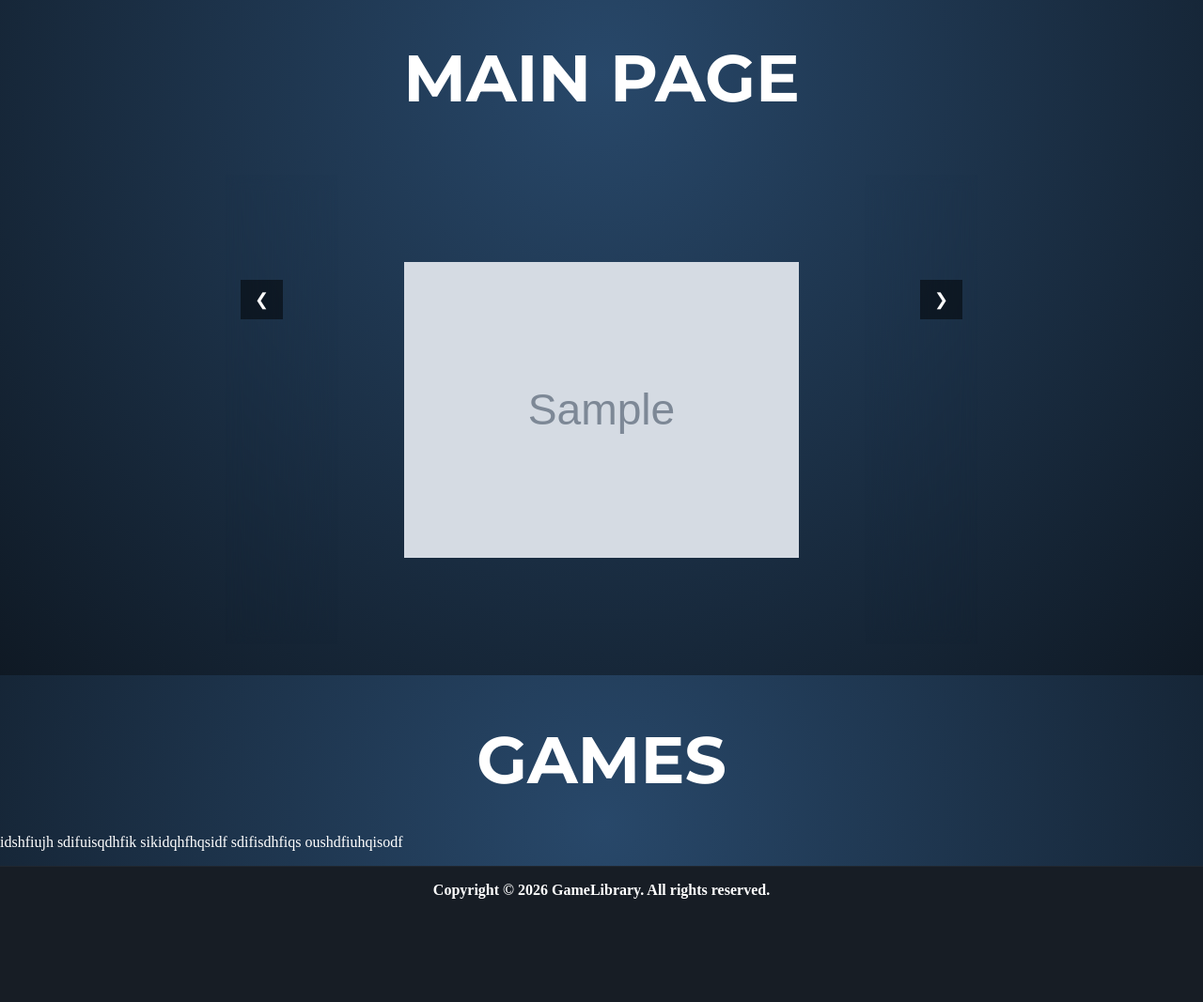
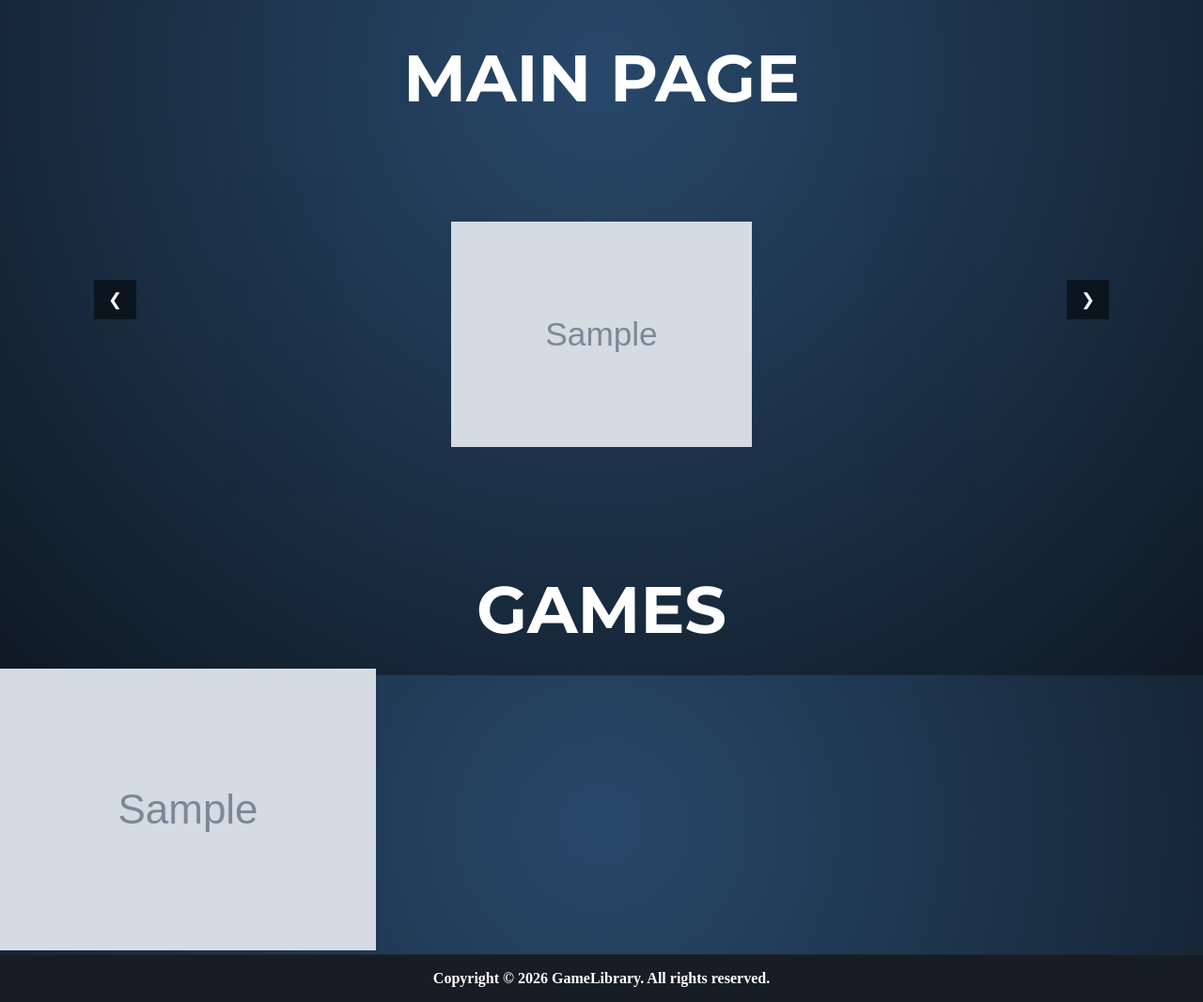
Before and after one commit to maferrier07/ProjetWeb_GameLibrairy, a Node server app: template views/index.hbs in a window 1280 px wide. Shown: the part 81-1148 px from the top of the page at 94% size. Before the commit the page ends 1038 px from the top, so only its background shows below. Run offline with Node 20, Linux system fonts and the light colour scheme; the template is opened without the code that fills it: most values are stand-ins (such as "Sample title", 1, 10 or a date in 2020); grey boxes marked "Sample" are stand-in pictures; some libraries are stand-ins or nearby versions; some web fonts are replaced.

Commit message:
change design

```diff
--- a/public/css/global.css
+++ b/public/css/global.css
@@ -9,10 +9,17 @@ html {
 body {
     color: white;
     background-image: radial-gradient(circle at 50% 20%, rgb(40, 72, 106), rgb(15, 25, 36));
+    background-repeat: no-repeat;
+    background-attachment: fixed;
     margin: 0px;
     display: flex;
     flex-direction: column;
-    min-height: 100vh;
+    min-height: 100%;
+}
+
+a {
+    color:#fff;
+    text-decoration: none;
 }
 
 /* HEADER */
@@ -99,7 +106,7 @@ h2 {
 .slider_img {
     position: relative;
     flex: 1;
-    height: 500px;
+    height: 340px;
     overflow: hidden;
 }
 
@@ -133,10 +140,10 @@ h2 {
     position: absolute;
     top: 50%;
     left: 50%;
-    width: 420px;
-    height: 420px;
+    width: 320px;
+    height: 320px;
     object-fit: contain;
-    transition: transform 0.5s ease, opacity 0.5s ease, filter 0.3s ease;
+    transition: transform 0.5s ease, opacity 0.12s ease, filter 0.3s ease;
     transform: translate(-50%, -50%);
     opacity: 0;
     pointer-events: none;
@@ -151,7 +158,7 @@ h2 {
 
 .slide.current:hover {
     transform: translate(-50%, -50%) scale(1.05);
-    filter: brightness(0.3);
+    filter: brightness(0.2);
 }
 
 .gameTitle {
@@ -160,7 +167,7 @@ h2 {
     left: 50%;
     transform: translate(-50%, -50%);
     margin: 0;
-    width: 60%;
+    width: 40%;
     text-align: center;
     font-family: 'Montserrat', sans-serif;
     font-size: 40px;
@@ -173,10 +180,6 @@ h2 {
 
 .slide.current:hover + .gameTitle {
     opacity: 1;
-}
-
-.slideImgContainer {
-    color:#fff;
 }
 
 .slide.prevImg {
@@ -218,8 +221,8 @@ h2 {
       background: rgba(0, 0, 0, 0.7);
     }
 
-.prev { left: 20%; }
-.next { right: 20%; }
+.prev { left: 100px; }
+.next { right: 100px; }
 
 
 
--- a/views/index.hbs
+++ b/views/index.hbs
@@ -17,69 +17,11 @@
 
 <h1 class="title">GAMES</h1>
 
-<p>
-    idshfiujh
-    sdifuisqdhfik
-    sikidqhfhqsidf
-    sdifisdhfiqs
-    oushdfiuhqisodf
-</p>
+{{#each FiveBestRateGame}}
+        <a class="slideImgContainer" href="/games/{{this.id}}">
+            <img class="gamesPing" src="{{this.image}}" alt="{{this.name}}"/>
+            <p class="gameTitle">{{this.name}}</p>
+        </a>
+{{/each}}
 
-<script>
-    let idInterval;
-
-    const slides = document.querySelectorAll(".slide");
-    const total = slides.length;
-    let index = 0;
-
-    // modulo qui gère aussi les nombres négatifs
-    function mod(n, m) {
-        return ((n % m) + m) % m;
-    }
-
-    async function afficherImg() {
-        if (total === 0) return;
-
-        const half = Math.floor(total / 2);
-
-        slides.forEach((slide, i) => {
-            // décalage signé le plus court entre cette image et l'image courante
-            const d = mod(i - index + half, total) - half;
-
-            slide.classList.remove("current", "prevImg", "nextImg", "far-left", "far-right");
-
-            if (d === 0) slide.classList.add("current");
-            else if (d === -1) slide.classList.add("prevImg");
-            else if (d === 1) slide.classList.add("nextImg");
-            else if (d < 0) slide.classList.add("far-left");
-            else slide.classList.add("far-right");
-        });
-    }
-
-    document.querySelector(".next").addEventListener("click", () => {
-        index = mod(index + 1, total);
-        afficherImg();
-        clearInterval(idInterval);
-        setTimeout(() => defileAuto(), 6000);
-    });
-
-    document.querySelector(".prev").addEventListener("click", () => {
-        index = mod(index - 1, total);
-        afficherImg();
-        clearInterval(idInterval);
-        setTimeout(() => defileAuto(), 6000);
-    });
-
-    function changeImg() {
-        index = mod(index + 1, total);
-        afficherImg();
-    }
-
-    function defileAuto() {
-        clearInterval(idInterval);
-        idInterval = setInterval(() => changeImg(), 8000)
-    }
-
-    defileAuto();
-    afficherImg();
-</script>
+<script src="/js/sliderDef.js"></script>
--- a/views/layout.hbs
+++ b/views/layout.hbs
@@ -3,7 +3,7 @@
     <head>
         <meta charset="UTF-8" />
         <meta name="viewport" content="width=device-width, initial-scale=1.0" />
-        <link rel="stylesheet" href="css/global.css"/>
+        <link rel="stylesheet" href="/css/global.css"/>
     </head>
     <body>
         {{> header}}
--- a/views/partials/header.hbs
+++ b/views/partials/header.hbs
@@ -1,7 +1,7 @@
 <div class="header">
     <nav class="header_nav">
         <ol>
-            <li class="header_nav_elt"><a>MAIN PAGE</a></li>
+            <li class="header_nav_elt"><a href="/">MAIN PAGE</a></li>
             <li class="header_nav_elt"><a>BIBLIOTHEQUE</a></li>
         </ol>
     </nav>
```
Also changed, not shown: public/js/sliderDef.js (added, +51 -0 lines).
